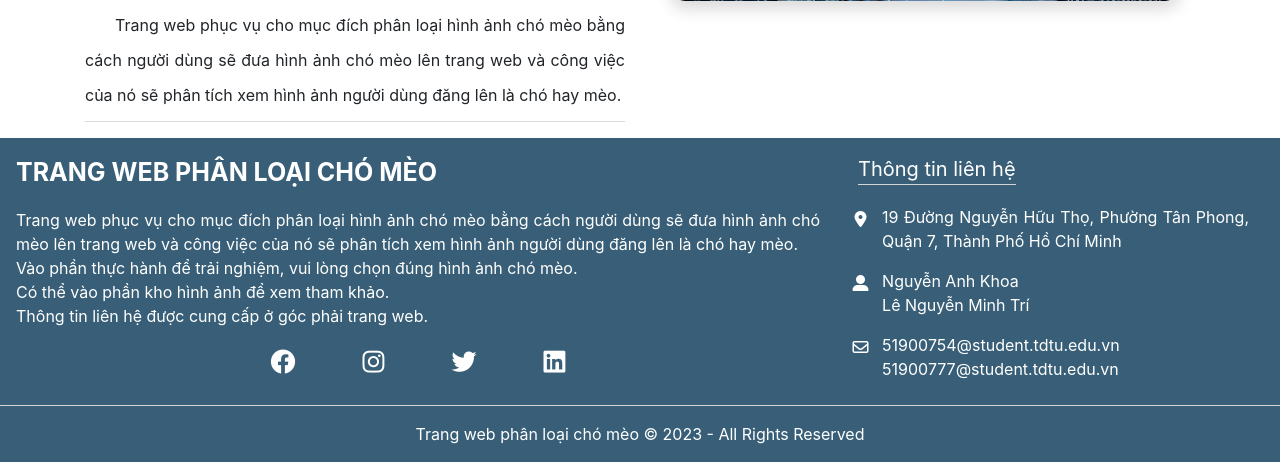
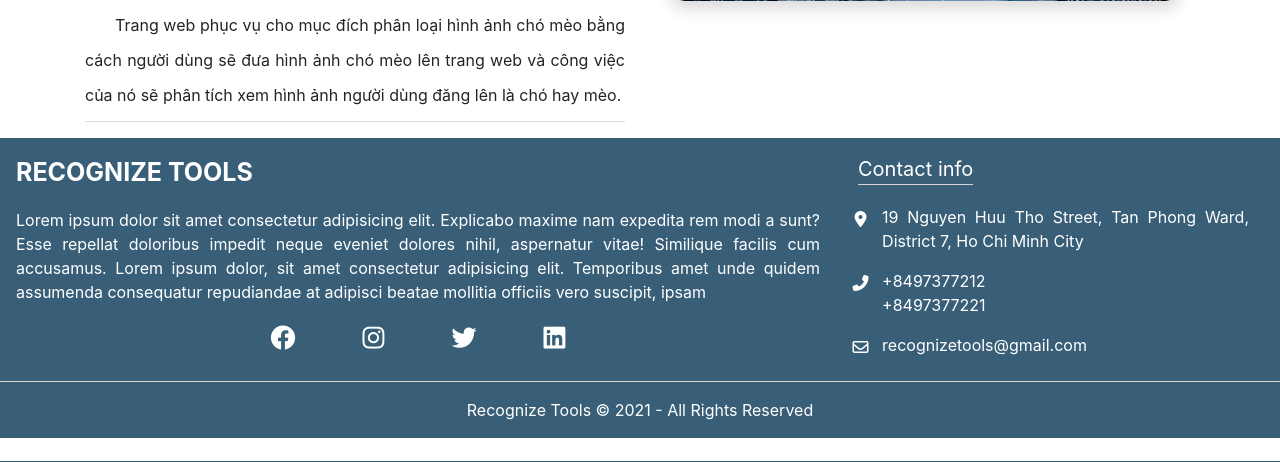
Before and after one commit to Trish0302/media-computing, a Django app: page / in a window 1280 px wide. Shown: the part 339-801 px from the top of the page. Run offline with Django 4.2, Linux system fonts and the light colour scheme.

Commit message:
Update footer.html

```diff
--- a/app/templates/app/includes/footer.html
+++ b/app/templates/app/includes/footer.html
@@ -2,13 +2,11 @@
     <div id="footer-wrapper">
         <div class="row footer-row pb-2 mb-3 mr-0">
             <div class="col-lg-8 col-md-12">
-                <p id="company-info-title" class="pt-3">Trang web phân loại chó mèo</p>
+                <p id="company-info-title" class="pt-3">Recognize Tools</p>
                 <div class="row-contact-content mt-2 mr-2">
                     <div>
-                        Trang web phục vụ cho mục đích phân loại hình ảnh chó mèo bằng cách người dùng sẽ đưa hình ảnh chó mèo lên trang web và công việc của nó sẽ phân tích xem hình ảnh người dùng đăng lên là chó hay mèo.<br>
-                        Vào phần thực hành để trải nghiệm, vui lòng chọn đúng hình ảnh chó mèo.<br>
-                        Có thể vào phần kho hình ảnh để xem tham khảo.<br>
-                        Thông tin liên hệ được cung cấp ở góc phải trang web.
+                        Lorem ipsum dolor sit amet consectetur adipisicing elit. Explicabo maxime nam expedita rem modi a sunt? Esse repellat doloribus impedit neque eveniet dolores nihil, aspernatur vitae! Similique facilis cum accusamus.
+                        Lorem ipsum dolor, sit amet consectetur adipisicing elit. Temporibus amet unde quidem assumenda consequatur repudiandae at adipisci beatae mollitia officiis vero suscipit, ipsam
                     </div>
 
                     <div class="media-links media-links-footer mt-3">
@@ -32,26 +30,26 @@
                 </div>
             </div>
             <div class="col-lg-4 col-md-12">
-                <p id="contact-info-title" class="pt-3 mb-1">Thông tin liên hệ</p>
+                <p id="contact-info-title" class="pt-3 mb-1">Contact info</p>
                 <div class="row row-contact-content mt-3">
                     <div class="col-1 p-0">
                         <i class="fas fa-map-marker-alt"></i>
                     </div>
                     <div class="col-11 pl-0">
                         <p>
-                            19 Đường Nguyễn Hữu Thọ, Phường Tân Phong, Quận 7, Thành Phố Hồ Chí Minh
+                            19 Nguyen Huu Tho Street, Tan Phong Ward, District 7, Ho Chi Minh City
                         </p>
                     </div>
                 </div>
 
                 <div class="row row-contact-content">
                     <div class="col-1 p-0">
-                        <i class="fas fa-user-alt"></i>
+                        <i class="fas fa-phone-alt"></i>
                     </div>
                     <div class="col-11 pl-0">
                         <p>
-                            Nguyễn Anh Khoa<br>
-                            Lê Nguyễn Minh Trí
+                            +8497377212<br>
+                            +8497377221
                         </p>
                     </div>
                 </div>
@@ -62,8 +60,7 @@
                     </div>
                     <div class="col-11 pl-0">
                         <p>
-                            51900754@student.tdtu.edu.vn
-                            51900777@student.tdtu.edu.vn
+                            recognizetools@gmail.com
                         </p>
                     </div>
                 </div>
@@ -71,7 +68,7 @@
             </div>
         </div>
         <div id="copyright" class="pb-3">
-            Trang web phân loại chó mèo &copy; 2023 - All Rights Reserved
+            Recognize Tools &copy; 2021 - All Rights Reserved
         </div>
     </div>
 </footer>
```
